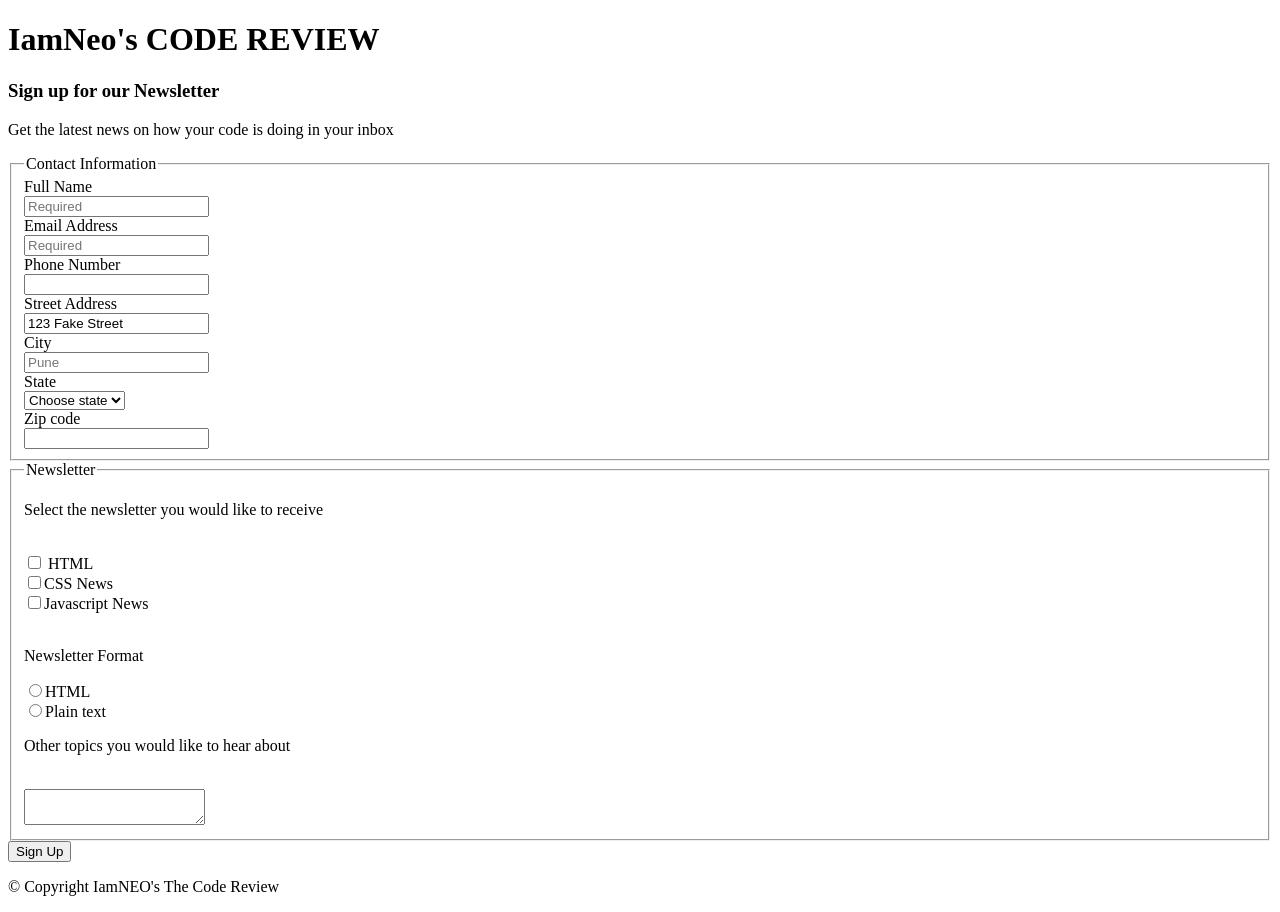
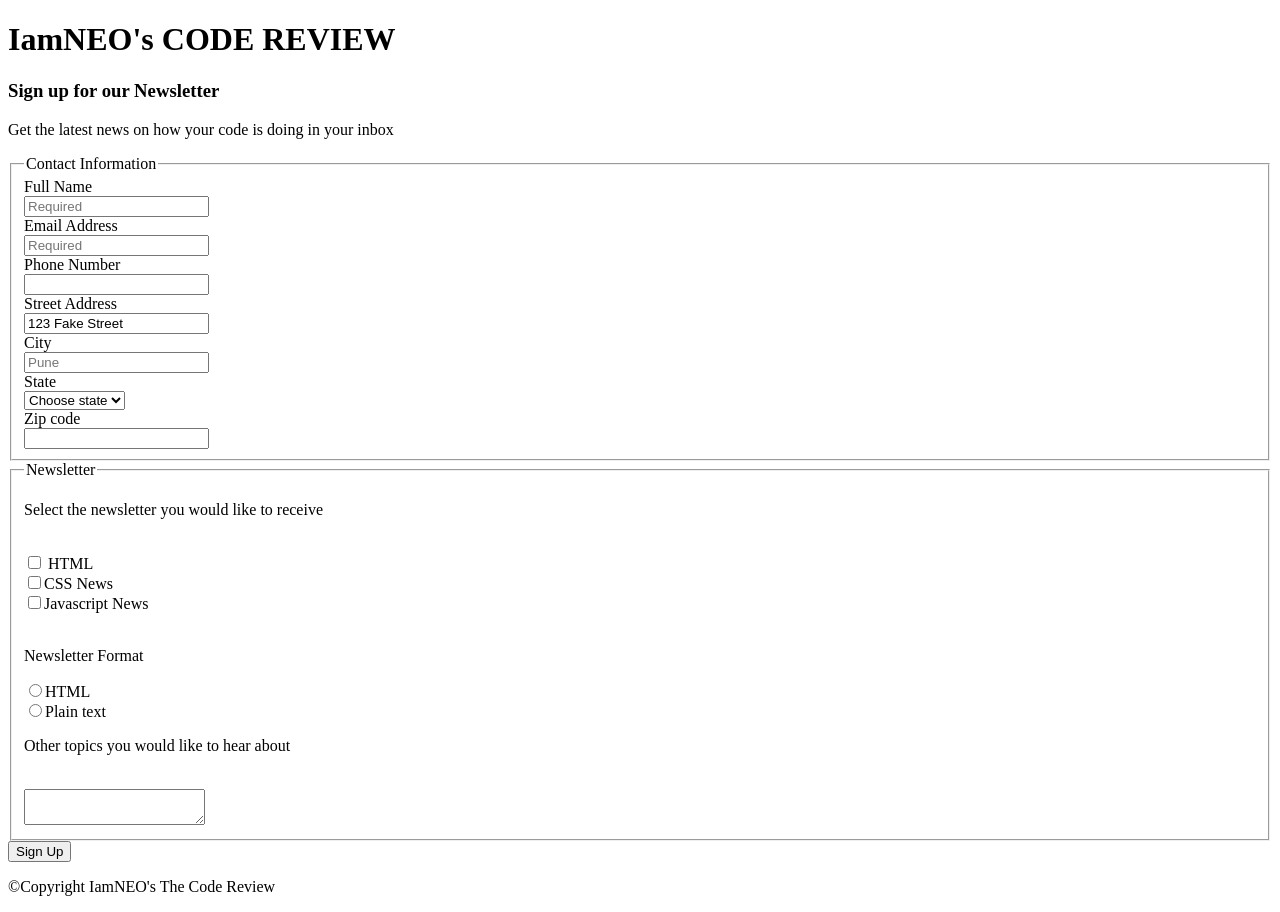
Before and after one commit to iamneo-production/df305670857bbaaaabbcbbfefone, a plain HTML site: page public/index.html in a window 1280 px wide. Drawn offline with Linux system fonts and the light colour scheme.

Commit message:
Backup Commit

```diff
--- a/public/index.html
+++ b/public/index.html
@@ -6,7 +6,7 @@
     <title>Document</title>
 </head>
 <body>
-    <h1>IamNeo's CODE REVIEW</h1>
+    <h1>IamNEO's CODE REVIEW</h1>
     <H3>Sign up for our Newsletter</H3>
     <p>Get the latest news on how your code is doing in your inbox</p>
     <fieldset>
@@ -55,6 +55,8 @@
 </form>
 </fieldset>
 <button type="submit">Sign Up</button> <br>
-<p>&copy; Copyright IamNEO's The Code Review</p>
+<footer>
+<p class="footer">&copy;Copyright IamNEO's The Code Review</p>
+</footer>
 </body>
 </html>
```
